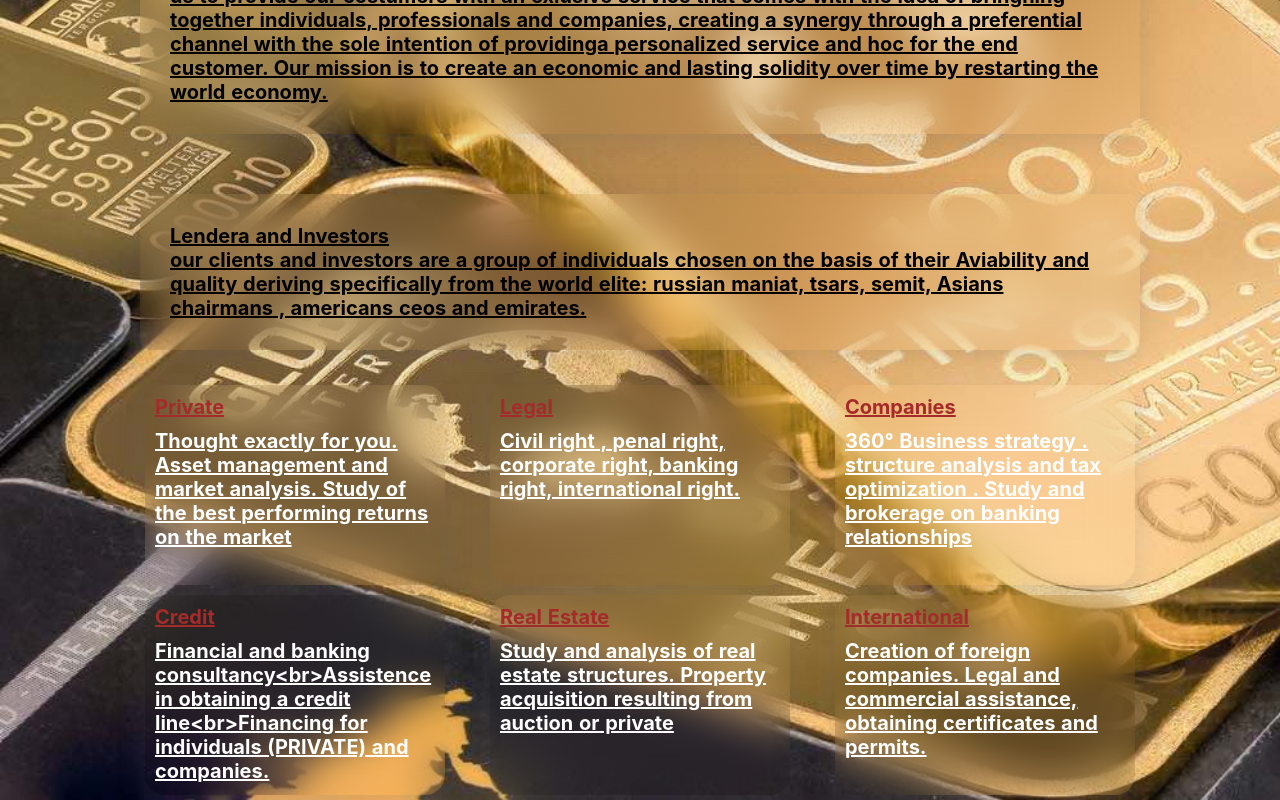
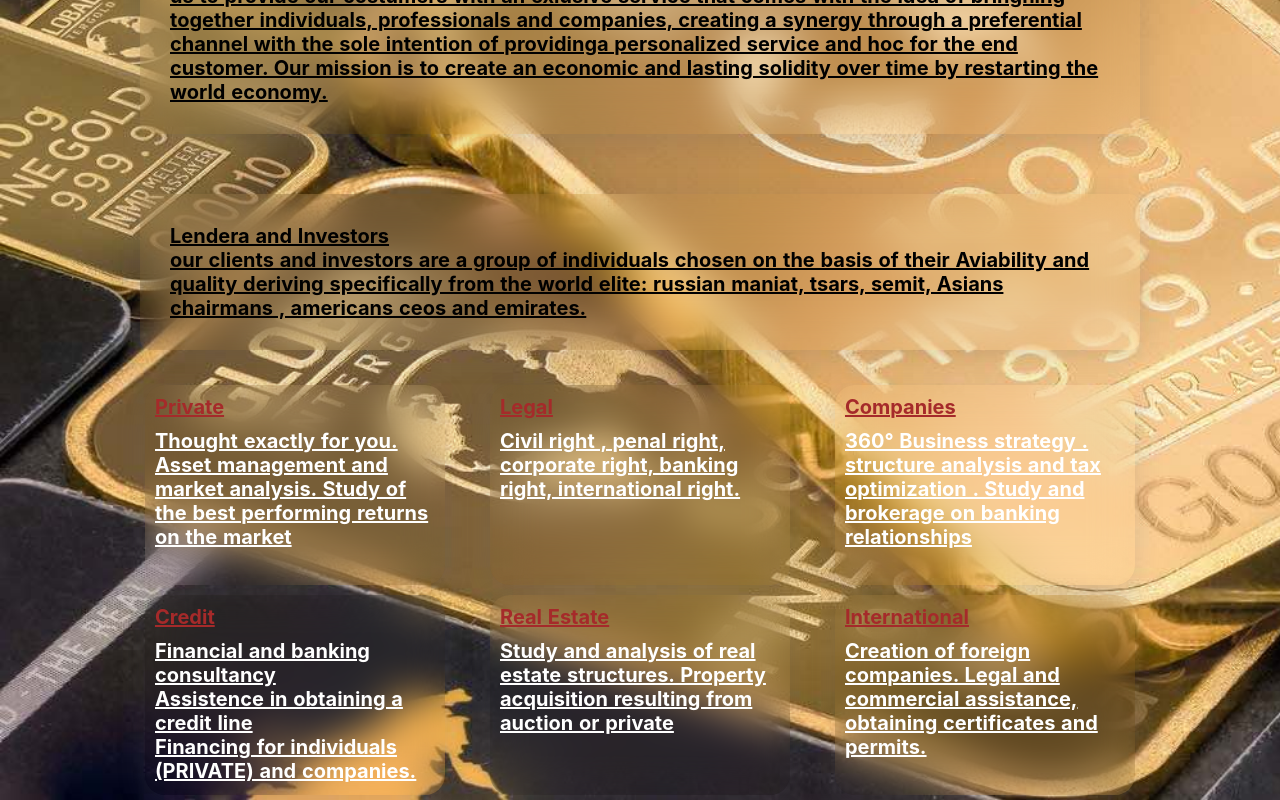
Before and after one commit to MrCode1997/tMondial, a Nuxt app: page / in a window 1280 px wide. Shown: the part 294-1094 px from the top of the page. Built offline with nearby package versions, Linux system fonts and the light colour scheme.

Commit message:
TheMondia2.0 implemented html title and v-html on secondaryBox

```diff
--- a/components/BaseSecondaryContent.vue
+++ b/components/BaseSecondaryContent.vue
@@ -5,7 +5,7 @@
         {{ item.title }}
       </template>
       <template #content>
-        {{ item.description }}
+        <span v-html="item.description" />
       </template>
     </BaseSecondaryContentItem>
   </div>
--- a/nuxt.config.js
+++ b/nuxt.config.js
@@ -15,7 +15,7 @@ export default {
   ** See https://nuxtjs.org/api/configuration-head
   */
   head: {
-    title: process.env.npm_package_name || '',
+    title: 'International Investments',
     meta: [
       { charset: 'utf-8' },
       { name: 'viewport', content: 'width=device-width, initial-scale=1' },
```
